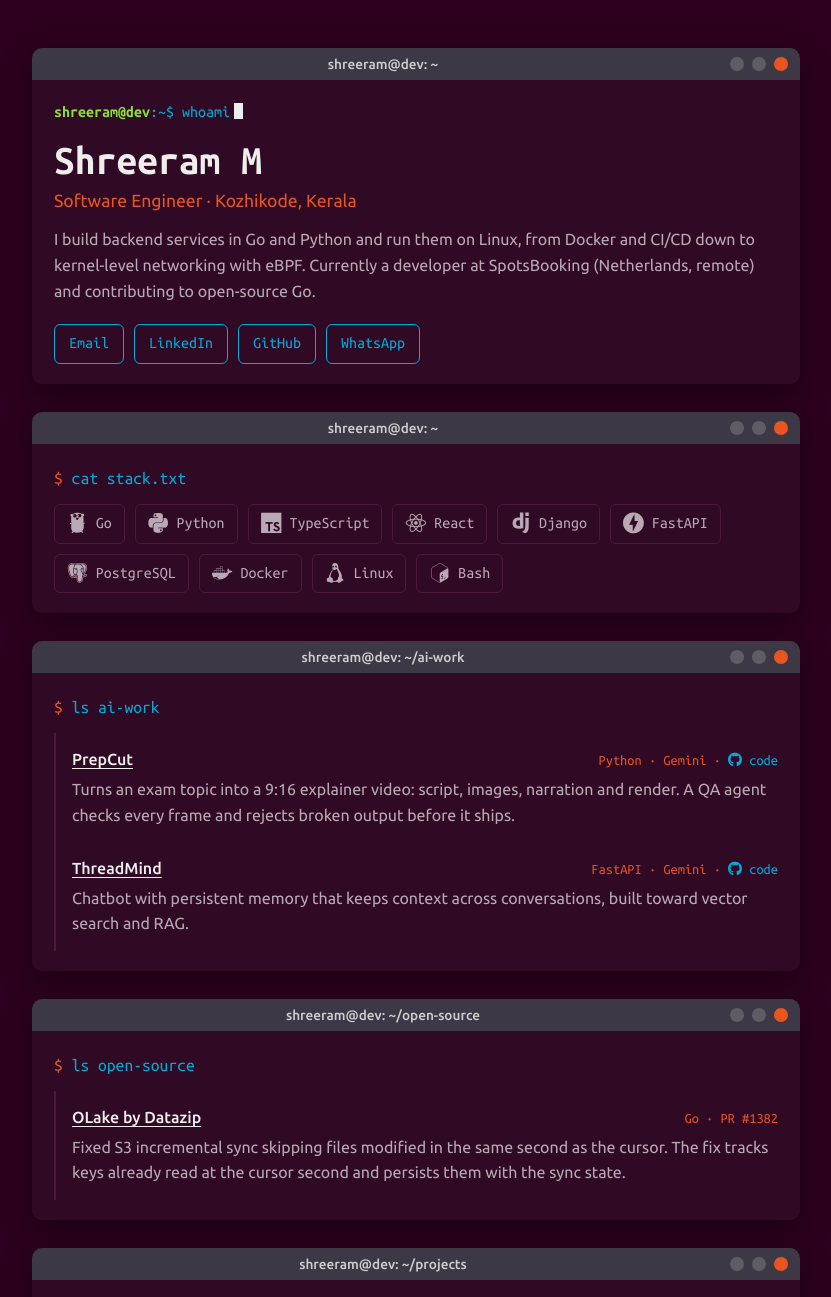
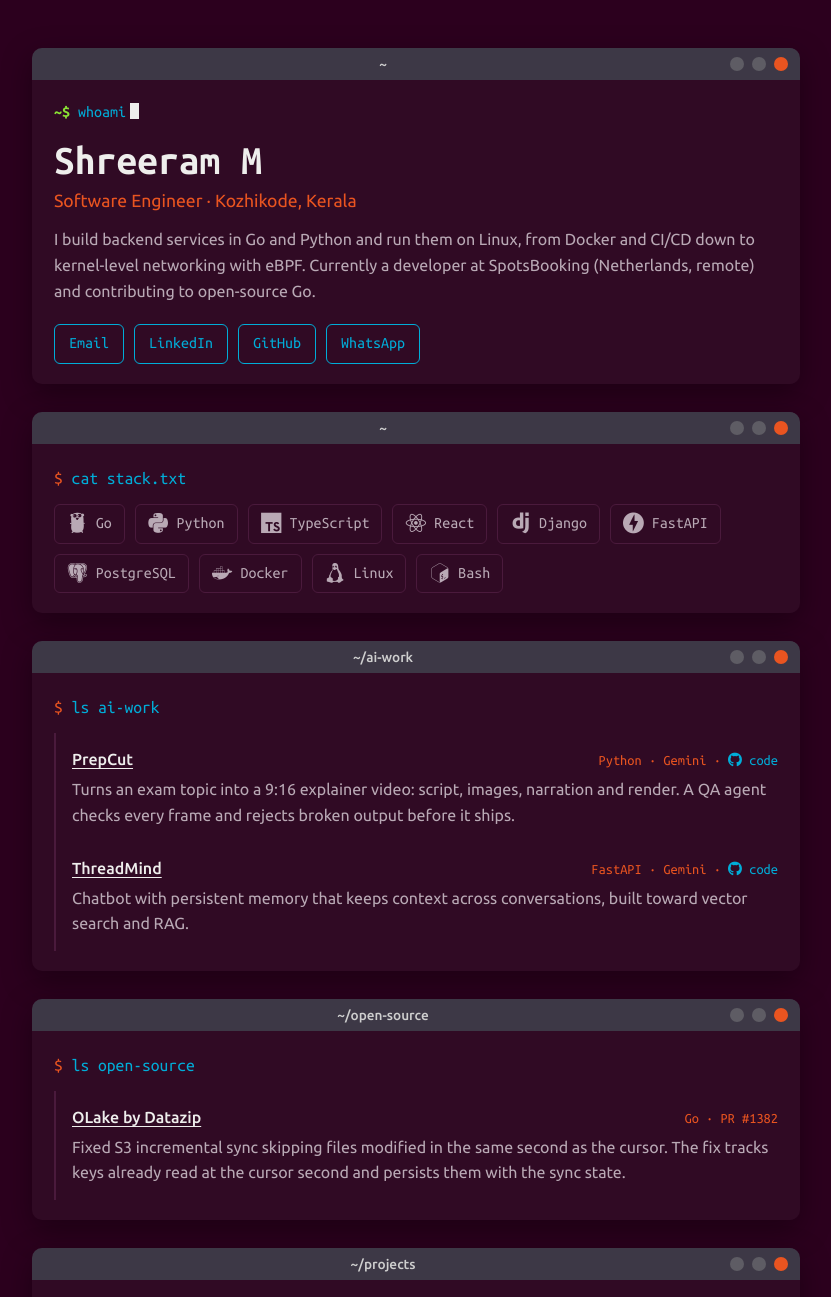
Before and after one commit to searaaman/searaaman.github.io, a plain HTML site: page index.html in a window 1280 px wide. Shown: the top 1297 px of the page, without its empty margins (224-1055 px from the left). Drawn offline with nearby package versions, Linux system fonts and the light colour scheme; no server answers.

Commit message:
Remove name from section title bars

```diff
--- a/index.html
+++ b/index.html
@@ -62,8 +62,8 @@ footer{color:var(--muted);font-size:.9rem;display:flex;justify-content:space-bet
 
 <main>
 
-<header class="term"><div class="bar"><span>shreeram@dev: ~</span><i></i><i></i><i></i></div><div class="body">
-  <p class="prompt"><b>shreeram@dev</b>:~$ whoami</p>
+<header class="term"><div class="bar"><span>~</span><i></i><i></i><i></i></div><div class="body">
+  <p class="prompt"><b>~$</b> whoami</p>
   <h1>Shreeram M</h1>
   <p class="role">Software Engineer · Kozhikode, Kerala</p>
   <p>I build backend services in Go and Python and run them on Linux, from Docker and CI/CD down to kernel-level networking with eBPF. Currently a developer at SpotsBooking (Netherlands, remote) and contributing to open-source Go.</p>
@@ -75,7 +75,7 @@ footer{color:var(--muted);font-size:.9rem;display:flex;justify-content:space-bet
   </nav>
 </div></header>
 
-<section class="term"><div class="bar"><span>shreeram@dev: ~</span><i></i><i></i><i></i></div><div class="body">
+<section class="term"><div class="bar"><span>~</span><i></i><i></i><i></i></div><div class="body">
   <h2>cat stack.txt</h2>
   <ul class="stack">
     <li style="--c:#00add8"><i class="devicon-go-plain"></i>Go</li>
@@ -91,7 +91,7 @@ footer{color:var(--muted);font-size:.9rem;display:flex;justify-content:space-bet
   </ul>
 </div></section>
 
-<section class="term"><div class="bar"><span>shreeram@dev: ~/ai-work</span><i></i><i></i><i></i></div><div class="body">
+<section class="term"><div class="bar"><span>~/ai-work</span><i></i><i></i><i></i></div><div class="body">
   <h2>ls ai-work</h2>
 
   <div class="item">
@@ -105,7 +105,7 @@ footer{color:var(--muted);font-size:.9rem;display:flex;justify-content:space-bet
   </div>
 </div></section>
 
-<section class="term"><div class="bar"><span>shreeram@dev: ~/open-source</span><i></i><i></i><i></i></div><div class="body">
+<section class="term"><div class="bar"><span>~/open-source</span><i></i><i></i><i></i></div><div class="body">
   <h2>ls open-source</h2>
 
   <div class="item">
@@ -114,7 +114,7 @@ footer{color:var(--muted);font-size:.9rem;display:flex;justify-content:space-bet
   </div>
 </div></section>
 
-<section class="term"><div class="bar"><span>shreeram@dev: ~/projects</span><i></i><i></i><i></i></div><div class="body">
+<section class="term"><div class="bar"><span>~/projects</span><i></i><i></i><i></i></div><div class="body">
   <h2>ls projects</h2>
 
   <div class="item">
@@ -143,7 +143,7 @@ footer{color:var(--muted);font-size:.9rem;display:flex;justify-content:space-bet
   </div>
 </div></section>
 
-<section class="term"><div class="bar"><span>shreeram@dev: ~/experience</span><i></i><i></i><i></i></div><div class="body">
+<section class="term"><div class="bar"><span>~/experience</span><i></i><i></i><i></i></div><div class="body">
   <h2>ls experience</h2>
 
   <div class="item">
@@ -166,7 +166,7 @@ footer{color:var(--muted);font-size:.9rem;display:flex;justify-content:space-bet
   </div>
 </div></section>
 
-<section class="term"><div class="bar"><span>shreeram@dev: ~/off-the-clock</span><i></i><i></i><i></i></div><div class="body">
+<section class="term"><div class="bar"><span>~/off-the-clock</span><i></i><i></i><i></i></div><div class="body">
   <h2>ls off-the-clock</h2>
 
   <div class="tiles">
```
